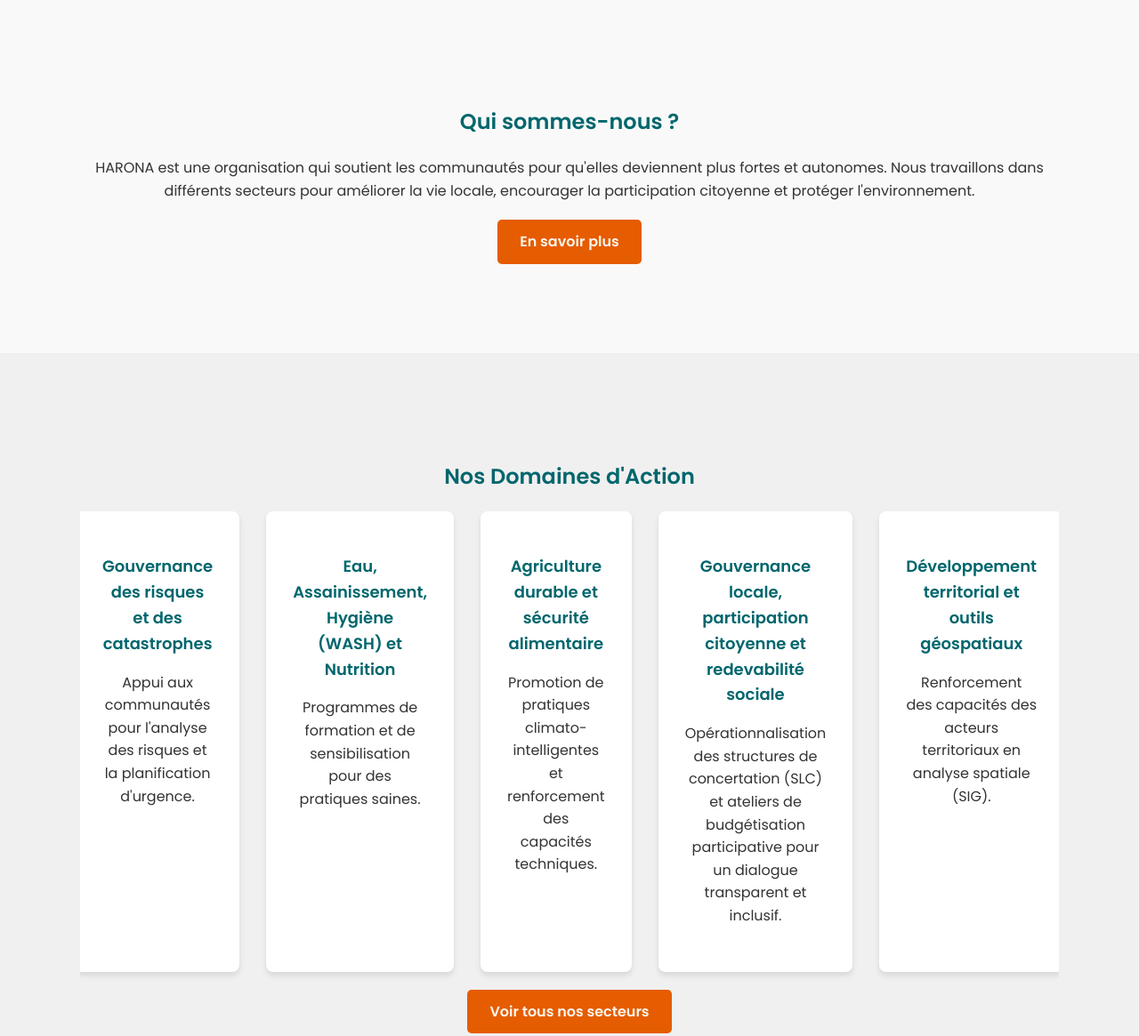
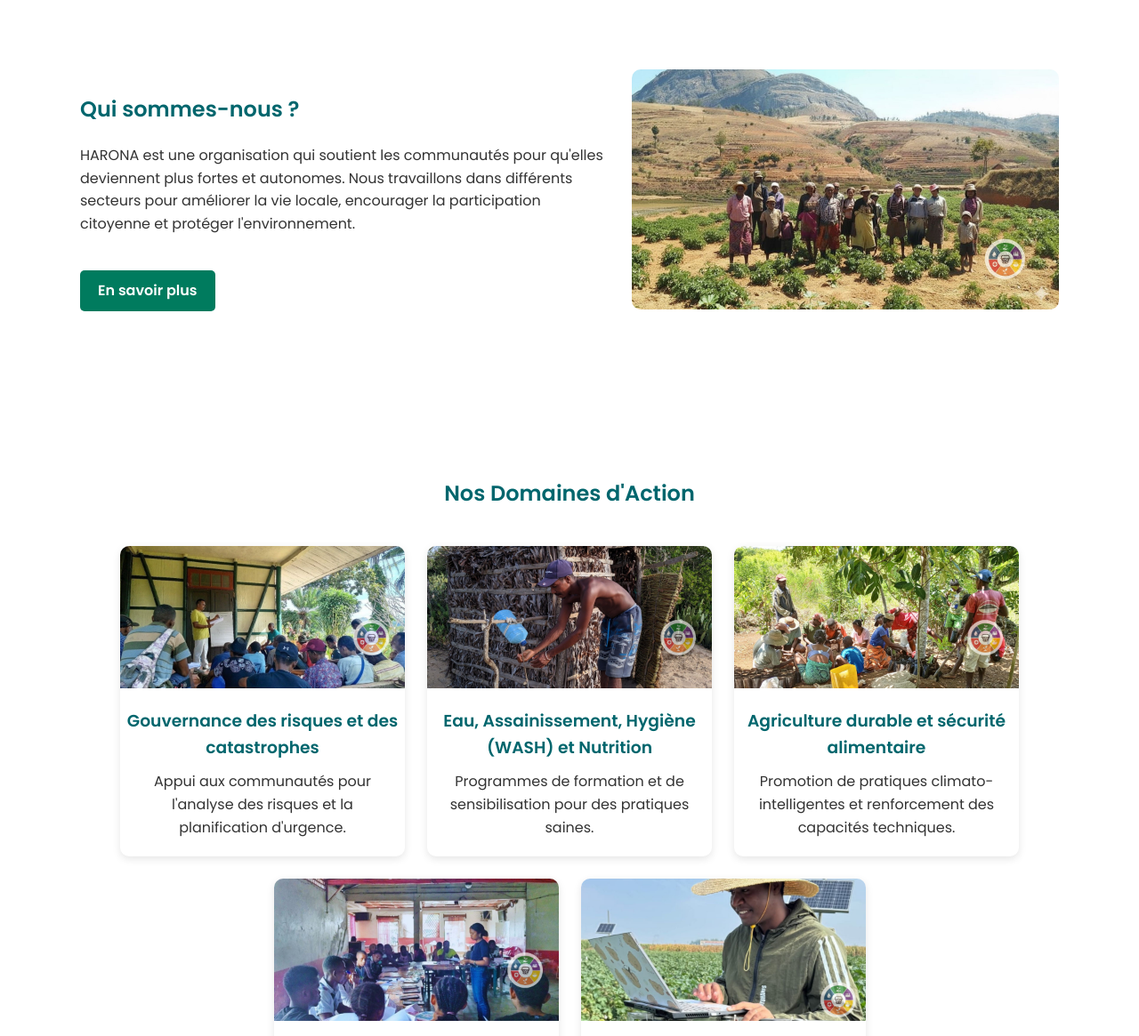
Before and after one commit to Jasmina123-ask/ONG-Harona, a plain HTML site: page acceuil.html in a window 1280 px wide. Shown: the part 564-1729 px from the top of the page at 89% size. Drawn offline with Linux system fonts and the light colour scheme.

Commit message:
ajout image index

```diff
--- a/acceuil.html
+++ b/acceuil.html
@@ -8,14 +8,14 @@
     <link rel="preconnect" href="https://fonts.googleapis.com">
     <link rel="preconnect" href="https://fonts.gstatic.com" crossorigin>
     <link href="https://fonts.googleapis.com/css2?family=Poppins:wght@400;600&display=swap" rel="stylesheet">
-    <link rel="stylesheet" href="https://cdnjs.cloudflare.com/ajax/libs/font-awesome/5.15.3/css/all.min.css" integrity="sha512-..." crossorigin="anonymous" />
+    <link rel="stylesheet" href="https://cdnjs.cloudflare.com/ajax/libs/font-awesome/5.15.3/css/all.min.css" crossorigin="anonymous" />
 </head>
 <body>
 
     <header class="header">
         <div class="container">
             <div class="logo" style="display: flex; align-items: center;">
-                <a href="index.html">
+                <a href="acceuil.html">
                     <img src="asset/image/Harona.jpg" alt="Logo de l'ONG HARONA" class="logo" >
                 </a>
                 <h1 class="site-title" style="margin-left: 25px;">ONG HARONA</h1>
@@ -28,10 +28,9 @@
                     <li><a href="partenariats.html">Partenaires</a></li>
                     <li><a href="blog-fr.html">Blog</a></li>
                     <li><a href="contact.html">Contact</a></li>
-
                 </ul>
             </nav>
-            <a href="index.html" class="lang-switcher">EN</a>
+            <a href="index-en.html" class="lang-switcher">EN</a>
             <button class="menu-toggle">
                 <span class="bar"></span>
                 <span class="bar"></span>
@@ -50,6 +49,8 @@
 
         <section class="about-us">
             <div class="container">
+                <div class="about-grid">
+                    <div class="about-text">
                         <h2>Qui sommes-nous ?</h2>
                         <p>
                             HARONA est une organisation qui soutient les communautés pour qu'elles deviennent plus fortes et autonomes.
@@ -58,6 +59,11 @@
                         </p>
                         <a href="a-propos.html" class="read-more-button">En savoir plus</a>
                     </div>
+                    <div class="about-image">
+                        <img src="asset/image/community-work.jpg" alt="Activité communautaire HARONA" />
+                    </div>
+                </div>
+            </div>
         </section>
 
         <section class="sectors-preview">
@@ -65,22 +71,27 @@
                 <h2>Nos Domaines d'Action</h2>
                 <div class="sectors-grid">
                     <div class="sector-card">
+                        <img src="asset/image/Gouvernance.jpg" alt="Gouvernance des risques" />
                         <h3>Gouvernance des risques et des catastrophes</h3>
                         <p>Appui aux communautés pour l'analyse des risques et la planification d'urgence.</p>
                     </div>
                     <div class="sector-card">
+                        <img src="asset/image/nutrition.jpg" alt="Programme WASH" />
                         <h3>Eau, Assainissement, Hygiène (WASH) et Nutrition</h3>
                         <p>Programmes de formation et de sensibilisation pour des pratiques saines.</p>
                     </div>
                     <div class="sector-card">
+                        <img src="asset/image/Resilience.jpg" alt="Agriculture durable" />
                         <h3>Agriculture durable et sécurité alimentaire</h3>
                         <p>Promotion de pratiques climato-intelligentes et renforcement des capacités techniques.</p>
                     </div>
                     <div class="sector-card">
+                        <img src="asset/image/Participation.jpg" alt="Participation citoyenne" />
                         <h3>Gouvernance locale, participation citoyenne et redevabilité sociale</h3>
                         <p>Opérationnalisation des structures de concertation (SLC) et ateliers de budgétisation participative pour un dialogue transparent et inclusif.</p>
                     </div>
                     <div class="sector-card">
+                        <img src="asset/image/agritech.jpg" alt="Analyse géospatiale" />
                         <h3>Développement territorial et outils géospatiaux</h3>
                         <p>Renforcement des capacités des acteurs territoriaux en analyse spatiale (SIG).</p>
                     </div>
@@ -94,7 +105,7 @@
     <footer class="footer">
         <div class="container">
             <div class="footer-content">
-                <div class="footer-section contact-info" style="background-color:  #00666d;">
+                <div class="footer-section contact-info" style="background-color: #00666d;">
                     <h4>Contact</h4>
                     <p>Adresse : Lot 73 AD, Ankadikely Ilafy, Antananarivo</p>
                     <p>Email : ongharona@gmail.com</p>
--- a/css/style.css
+++ b/css/style.css
@@ -166,51 +166,133 @@ p {
     background-color: #ff6600;
 }
 
-/* Sections */
-.about-us, .sectors-preview {
-    padding: 80px 0;
-    text-align: center;
-}
-
-.about-us {
-    background-color: #f9f9f9;
-}
-
-.sectors-preview {
-    background-color: #f0f0f0;
+/* Sections index.html*/
+/* General layout */
+section {
+  padding: 60px 20px;
+}
+
+.container {
+  max-width: 1100px;
+  margin: 0 auto;
+  text-align: center;
+}
+
+/* About section */
+.about-grid {
+  display: flex;
+  flex-wrap: wrap;
+  align-items: center;
+  gap: 30px;
+  text-align: left;
+}
+
+.about-text {
+  flex: 1 1 50%;
+}
+
+.about-image {
+  flex: 1 1 40%;
+  text-align: center;
+}
+
+.about-image img {
+  max-width: 100%;
+  border-radius: 10px;
+}
+
+/* Sectors section */
+.sectors-preview h2 {
+  text-align: center;
+  margin-bottom: 40px;
 }
 
 .sectors-grid {
   display: flex;
+  flex-wrap: wrap;
   justify-content: center;
-    align-items: stretch;
-    gap: 30px;
-    flex-wrap: nowrap;
-    overflow-x: auto;
-    padding-bottom: 20px;
+  gap: 25px;
+  margin-top: 40px;
 }
 
 .sector-card {
-    background-color: #fff;
-    padding: 30px;
-    border-radius: 8px;
-    box-shadow: 0 4px 6px rgba(0, 0, 0, 0.1);
+  background: #fff;
+  border-radius: 10px;
+  box-shadow: 0 3px 10px rgba(0,0,0,0.1);
   transition: transform 0.3s ease, box-shadow 0.3s ease;
-    box-sizing: border-box;
-    width: 100%;
+  overflow: hidden;
+  width: 100%;
+  max-width: 320px;
+  text-align: center;
+}
+
+.sector-card img {
+  width: 100%;
+  height: 160px;
+  object-fit: cover;
+}
+
+.sector-card h3 {
+  margin: 15px 0 10px;
+}
+
+.sector-card p {
+  margin: 0 15px 20px;
 }
 
 .sector-card:hover {
   transform: translateY(-5px);
-    box-shadow: 0 8px 12px rgba(0, 0, 0, 0.15);
-}
-
-.sector-card h3 {
-    color: #00666d;
-    font-size: 18px;
-    font-weight: 600;
-    margin-bottom: 10px;
-}
+  box-shadow: 0 5px 15px rgba(0,0,0,0.15);
+}
+
+.read-more-button,
+.all-sectors-button {
+  display: inline-block;
+  margin-top: 20px;
+  padding: 10px 20px;
+  background: #007b5e;
+  color: #fff;
+  border-radius: 5px;
+  text-decoration: none;
+  transition: background 0.3s ease;
+}
+
+.read-more-button:hover,
+.all-sectors-button:hover {
+  background: #006147;
+}
+
+/* Responsive */
+@media (max-width: 992px) {
+  .sectors-grid {
+    justify-content: center;
+  }
+
+  .sector-card {
+    flex: 0 1 45%;
+  }
+}
+
+@media (max-width: 768px) {
+  .about-grid {
+    flex-direction: column;
+    text-align: center;
+  }
+
+  .about-image {
+    order: -1;
+  }
+
+  .sector-card {
+    flex: 0 1 90%;
+  }
+
+  .sector-card img {
+    height: 200px;
+  }
+}
+
+
 
 /* Style pour le pied de page */
 .footer {
```
Also changed, not shown: index.html (+12 -0 lines), asset/image/Agriculture.jpg, asset/image/Eau.jpg, asset/image/community-work.jpg (added). Lines whose indentation alone changed are shown as unchanged.
